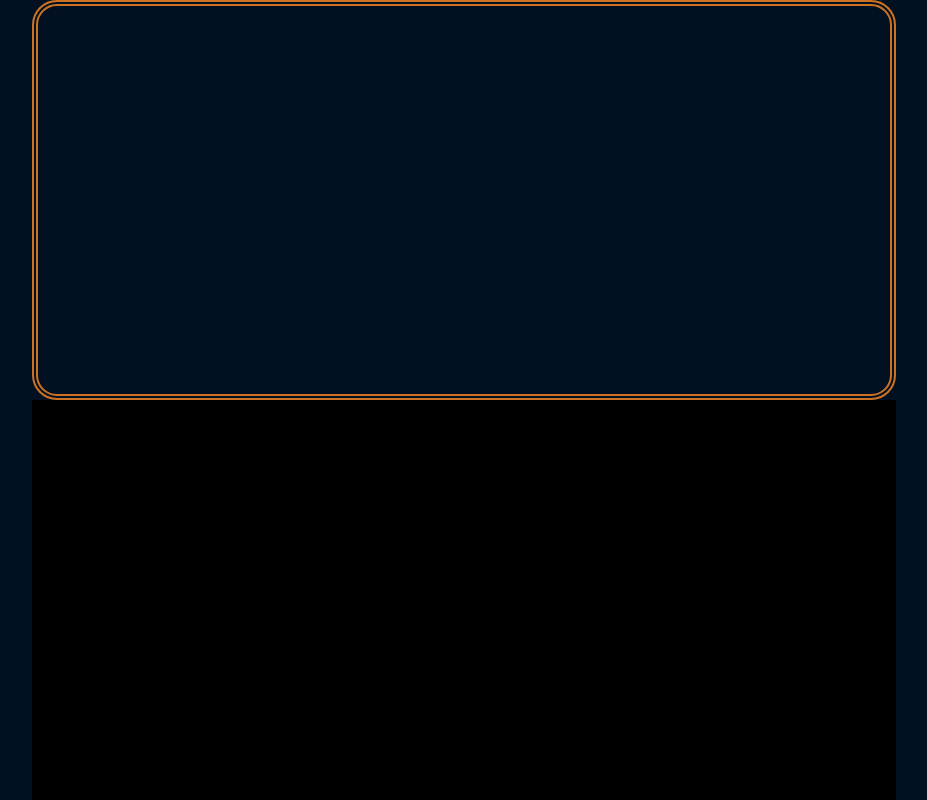
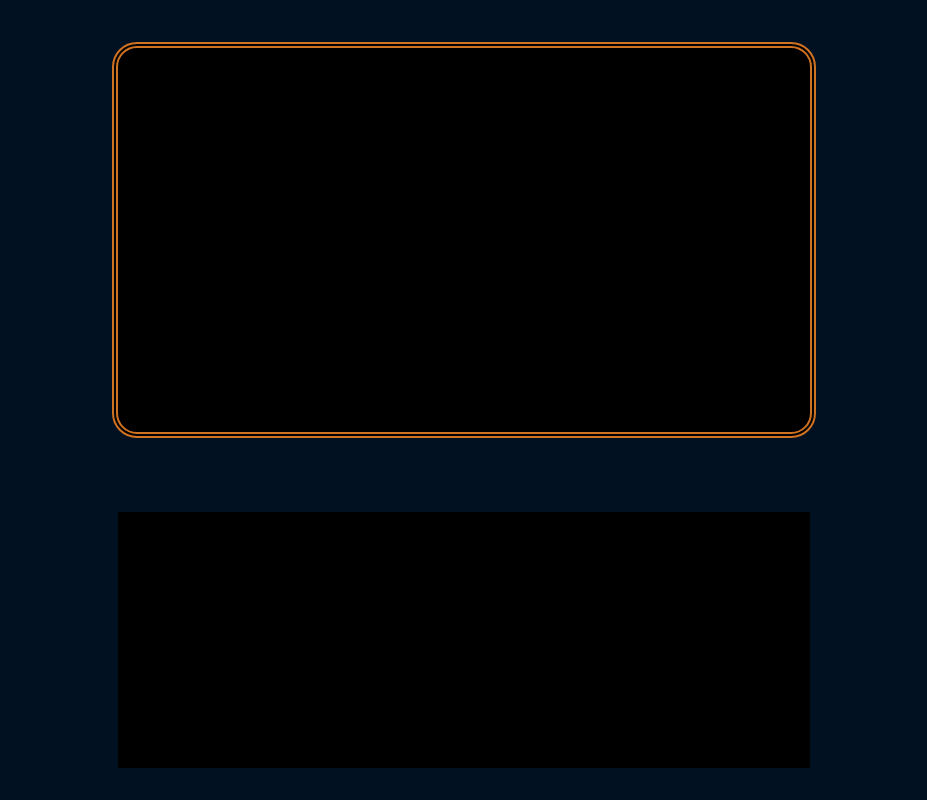
Before and after one commit to cfLaz/TriviaQuiz, a React (Create React App) app: page / in a window 1280 px wide. Shown: the whole page, without its empty margins (176-1103 px from the left). Built offline with nearby package versions, Linux system fonts and the light colour scheme.

Commit message:
play with scrollbars, position question box and answers container

```diff
--- a/src/App.scss
+++ b/src/App.scss
@@ -1,10 +1,13 @@
 .App {
+  position: relative;
   width: 100%;
   height: 100%;
 
   display: grid;
-  grid-template-columns: [col-line-1] minmax(80px,5%) [col-line-2] minmax(80px,10%) [col-line-3] minmax(600px, 70%) [col-line-4] minmax(80px,10%) [col-line-5] minmax(80px,5%) [col-line-6];
-  grid-template-rows: [row-line-start] minmax(400px, 60%) [row-line-middle] minmax(400px, 40%) [row-line-end];
+  grid-template-columns: [col-line-1] minmax(80px,5%) [col-line-2] minmax(80px,10%) [col-line-3] minmax(500px, 70%) [col-line-4] minmax(80px,10%) [col-line-5] minmax(80px,5%) [col-line-6];
+  grid-template-rows: [row-line-start] minmax(300px, 60%) [row-line-middle] minmax(300px, 40%) [row-line-end];
+  align-items: center;
+  justify-items: center;
 
   text-align: center;
   background-color: $color-main-bg;
--- a/src/components/answers/index.scss
+++ b/src/components/answers/index.scss
@@ -1,8 +1,9 @@
 .answersContainer {
-    // width: 80%;
-    // min-width: 600px;
-    // height: 40%;
-    // min-height: 400px;
+    width: 80%;
+    min-width: 500px;
+    height: 80%;
+    min-height: 250px;
+    margin: 2%;
     grid-area: row-line-middle / col-line-3 / row-line-end / col-line-4;
     background-color: black;
 }
--- a/src/components/question/QuestionBox.scss
+++ b/src/components/question/QuestionBox.scss
@@ -1,9 +1,10 @@
 .questionBox {
-    // width: 40%;
-    // min-width: 400px;
-    // height: 40%;
-    // min-height: 250px;
-    // background-color: black;
+    width: 80%;
+    min-width: 400px;
+    height: 80%;
+    min-height: 250px;
+    margin: 2%;
+    background-color: black;
     grid-area: row-line-start / col-line-3 / row-line-middle / col-line-4;
     border: 6px double $color-accent;
     border-radius: 25px;
--- a/src/index.scss
+++ b/src/index.scss
@@ -3,17 +3,42 @@
 @import './components/index';
 
 body {
-  margin: 0;
-  font-family: -apple-system, BlinkMacSystemFont, 'Segoe UI', 'Roboto', 'Oxygen',
-    'Ubuntu', 'Cantarell', 'Fira Sans', 'Droid Sans', 'Helvetica Neue',
-    sans-serif;
-  -webkit-font-smoothing: antialiased;
-  -moz-osx-font-smoothing: grayscale;
+   height: 100vh;
+   width: 100vw;
+   position: relative;
+   margin: 0;
+   font-family: -apple-system, BlinkMacSystemFont, 'Segoe UI', 'Roboto',
+      'Oxygen', 'Ubuntu', 'Cantarell', 'Fira Sans', 'Droid Sans',
+      'Helvetica Neue', sans-serif;
+   -webkit-font-smoothing: antialiased;
+   -moz-osx-font-smoothing: grayscale;
+   scrollbar-color: $color-main-bg;
+   scrollbar-face-color: $color-accent;
 }
 
-code {
-  font-family: source-code-pro, Menlo, Monaco, Consolas, 'Courier New',
-    monospace;
+#root {
+   height: 100%;
+   width: 100%;
+}
+::-webkit-scrollbar {
+   width: 6px;
+   height: 6px;
 }
 
-@import './App.scss'
+::-webkit-scrollbar-track {
+   background-color: rgba($color-main-bg, 0.8);
+}
+
+::-webkit-scrollbar-thumb {
+   background-color: $color-main-bg;
+   border: 0.5px solid $color-accent;
+   -webkit-border-radius: 18px;
+
+   &:hover {
+      background-color: rgba($color-main-bg, 0.5);
+   }
+}
+::-webkit-scrollbar-corner {
+   background: rgba($color-main-bg, 0.8);
+}
+@import './App.scss';
```
